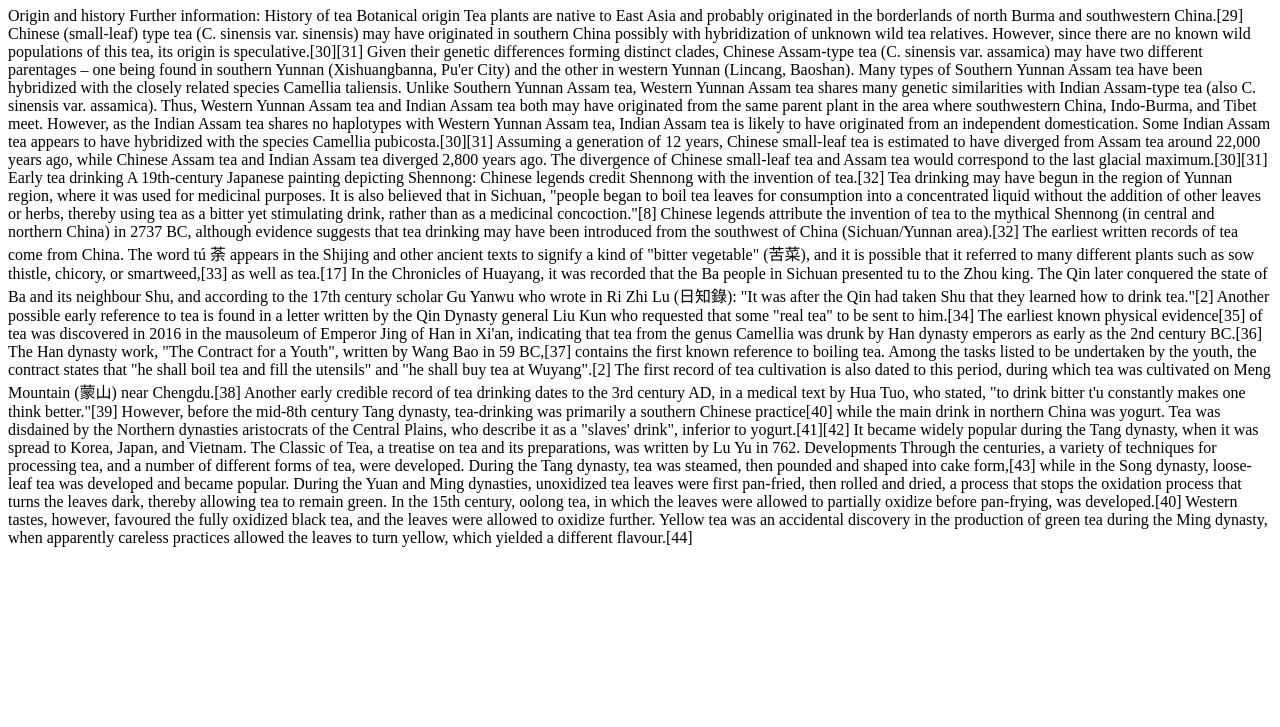
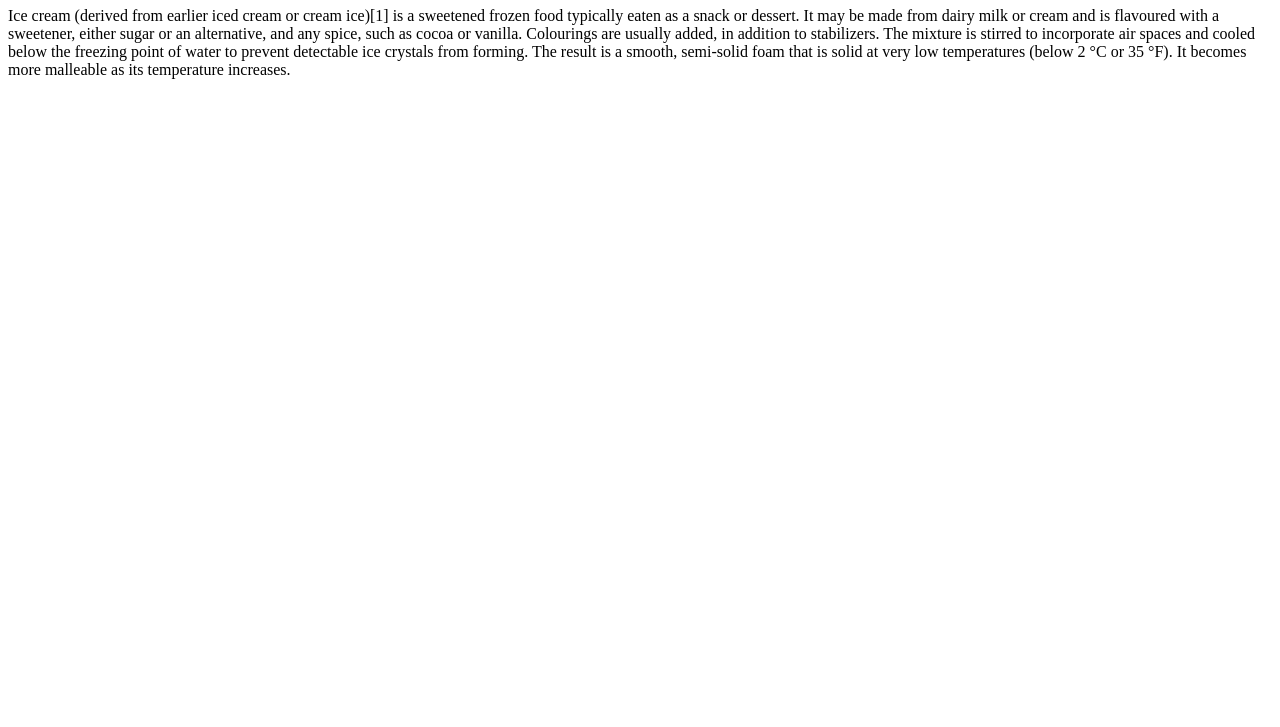
Before and after one commit to tineydragon/tineydragon.github.io, a plain HTML site: page index.html in a window 1280 px wide. Shown: the part 73-800 px from the top of the page. Drawn offline with Linux system fonts and the light colour scheme.

Commit message:
Update index.html

```diff
--- a/index.html
+++ b/index.html
@@ -2,28 +2,9 @@
 <html>
 <body>
 <h1>Ice Cream</h1>
-  <p>Origin and history
-Further information: History of tea
-Botanical origin
-Tea plants are native to East Asia and probably originated in the borderlands of north Burma and southwestern China.[29]
-
-Chinese (small-leaf) type tea (C. sinensis var. sinensis) may have originated in southern China possibly with hybridization of unknown wild tea relatives. However, since there are no known wild populations of this tea, its origin is speculative.[30][31]
-
-Given their genetic differences forming distinct clades, Chinese Assam-type tea (C. sinensis var. assamica) may have two different parentages – one being found in southern Yunnan (Xishuangbanna, Pu'er City) and the other in western Yunnan (Lincang, Baoshan). Many types of Southern Yunnan Assam tea have been hybridized with the closely related species Camellia taliensis. Unlike Southern Yunnan Assam tea, Western Yunnan Assam tea shares many genetic similarities with Indian Assam-type tea (also C. sinensis var. assamica). Thus, Western Yunnan Assam tea and Indian Assam tea both may have originated from the same parent plant in the area where southwestern China, Indo-Burma, and Tibet meet. However, as the Indian Assam tea shares no haplotypes with Western Yunnan Assam tea, Indian Assam tea is likely to have originated from an independent domestication. Some Indian Assam tea appears to have hybridized with the species Camellia pubicosta.[30][31]
-
-Assuming a generation of 12 years, Chinese small-leaf tea is estimated to have diverged from Assam tea around 22,000 years ago, while Chinese Assam tea and Indian Assam tea diverged 2,800 years ago. The divergence of Chinese small-leaf tea and Assam tea would correspond to the last glacial maximum.[30][31]
-
-Early tea drinking
-
-A 19th-century Japanese painting depicting Shennong: Chinese legends credit Shennong with the invention of tea.[32]
-Tea drinking may have begun in the region of Yunnan region, where it was used for medicinal purposes. It is also believed that in Sichuan, "people began to boil tea leaves for consumption into a concentrated liquid without the addition of other leaves or herbs, thereby using tea as a bitter yet stimulating drink, rather than as a medicinal concoction."[8]
-
-Chinese legends attribute the invention of tea to the mythical Shennong (in central and northern China) in 2737 BC, although evidence suggests that tea drinking may have been introduced from the southwest of China (Sichuan/Yunnan area).[32] The earliest written records of tea come from China. The word tú 荼 appears in the Shijing and other ancient texts to signify a kind of "bitter vegetable" (苦菜), and it is possible that it referred to many different plants such as sow thistle, chicory, or smartweed,[33] as well as tea.[17] In the Chronicles of Huayang, it was recorded that the Ba people in Sichuan presented tu to the Zhou king. The Qin later conquered the state of Ba and its neighbour Shu, and according to the 17th century scholar Gu Yanwu who wrote in Ri Zhi Lu (日知錄): "It was after the Qin had taken Shu that they learned how to drink tea."[2] Another possible early reference to tea is found in a letter written by the Qin Dynasty general Liu Kun who requested that some "real tea" to be sent to him.[34]
-
-The earliest known physical evidence[35] of tea was discovered in 2016 in the mausoleum of Emperor Jing of Han in Xi'an, indicating that tea from the genus Camellia was drunk by Han dynasty emperors as early as the 2nd century BC.[36] The Han dynasty work, "The Contract for a Youth", written by Wang Bao in 59 BC,[37] contains the first known reference to boiling tea. Among the tasks listed to be undertaken by the youth, the contract states that "he shall boil tea and fill the utensils" and "he shall buy tea at Wuyang".[2] The first record of tea cultivation is also dated to this period, during which tea was cultivated on Meng Mountain (蒙山) near Chengdu.[38] Another early credible record of tea drinking dates to the 3rd century AD, in a medical text by Hua Tuo, who stated, "to drink bitter t'u constantly makes one think better."[39] However, before the mid-8th century Tang dynasty, tea-drinking was primarily a southern Chinese practice[40] while the main drink in northern China was yogurt. Tea was disdained by the Northern dynasties aristocrats of the Central Plains, who describe it as a "slaves' drink", inferior to yogurt.[41][42] It became widely popular during the Tang dynasty, when it was spread to Korea, Japan, and Vietnam. The Classic of Tea, a treatise on tea and its preparations, was written by Lu Yu in 762.
-
-Developments
-Through the centuries, a variety of techniques for processing tea, and a number of different forms of tea, were developed. During the Tang dynasty, tea was steamed, then pounded and shaped into cake form,[43] while in the Song dynasty, loose-leaf tea was developed and became popular. During the Yuan and Ming dynasties, unoxidized tea leaves were first pan-fried, then rolled and dried, a process that stops the oxidation process that turns the leaves dark, thereby allowing tea to remain green. In the 15th century, oolong tea, in which the leaves were allowed to partially oxidize before pan-frying, was developed.[40] Western tastes, however, favoured the fully oxidized black tea, and the leaves were allowed to oxidize further. Yellow tea was an accidental discovery in the production of green tea during the Ming dynasty, when apparently careless practices allowed the leaves to turn yellow, which yielded a different flavour.[44]
-   </p>
+<p>Ice cream (derived from earlier iced cream or cream ice)[1] is a sweetened frozen food typically eaten as a snack or dessert. It may
+be made from dairy milk or cream and is flavoured with a sweetener, either sugar or an alternative, and any spice, such as cocoa or vanilla. Colourings are usually added,
+in addition to stabilizers. The mixture is stirred to incorporate air spaces and cooled below the freezing point of water to prevent detectable ice crystals from forming.
+The result is a smooth, semi-solid foam that is solid at very low temperatures (below 2 °C or 35 °F). It becomes more malleable as its temperature increases.</p>
 </body>
 </html>
```
